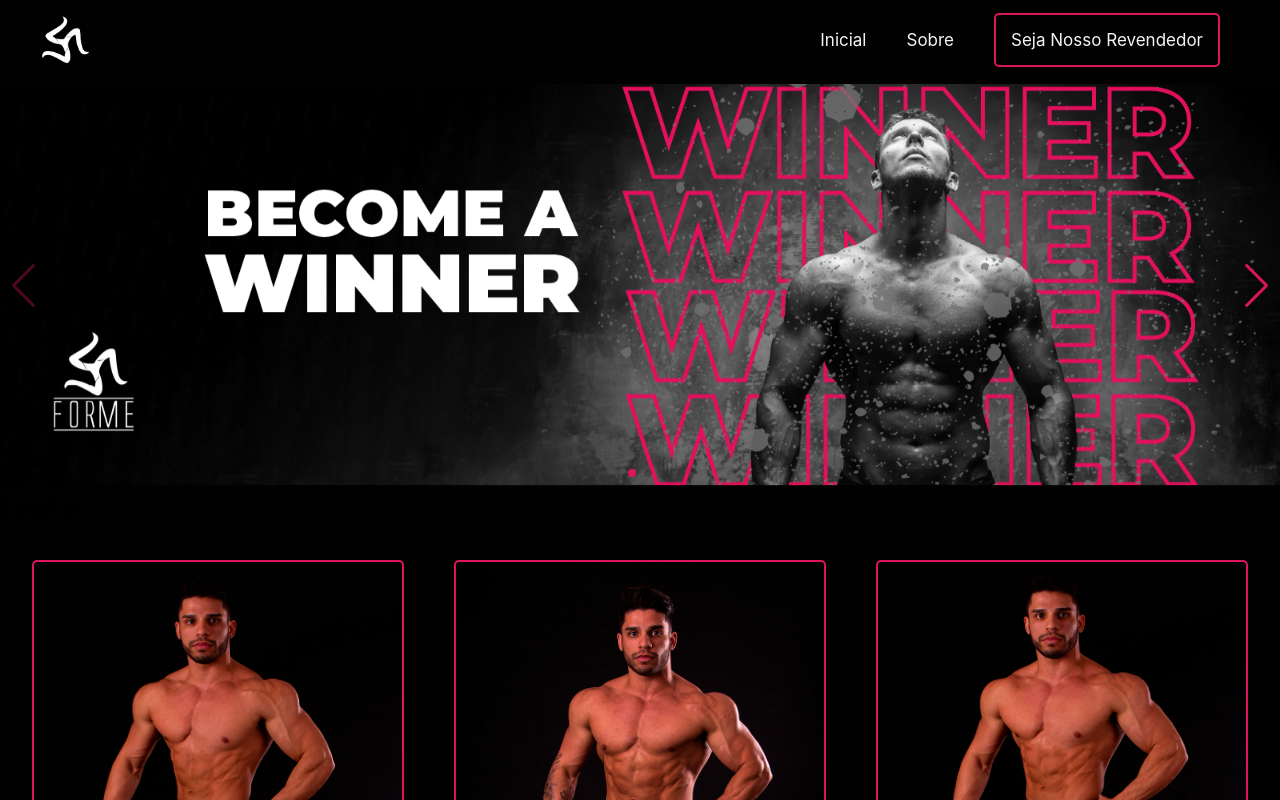
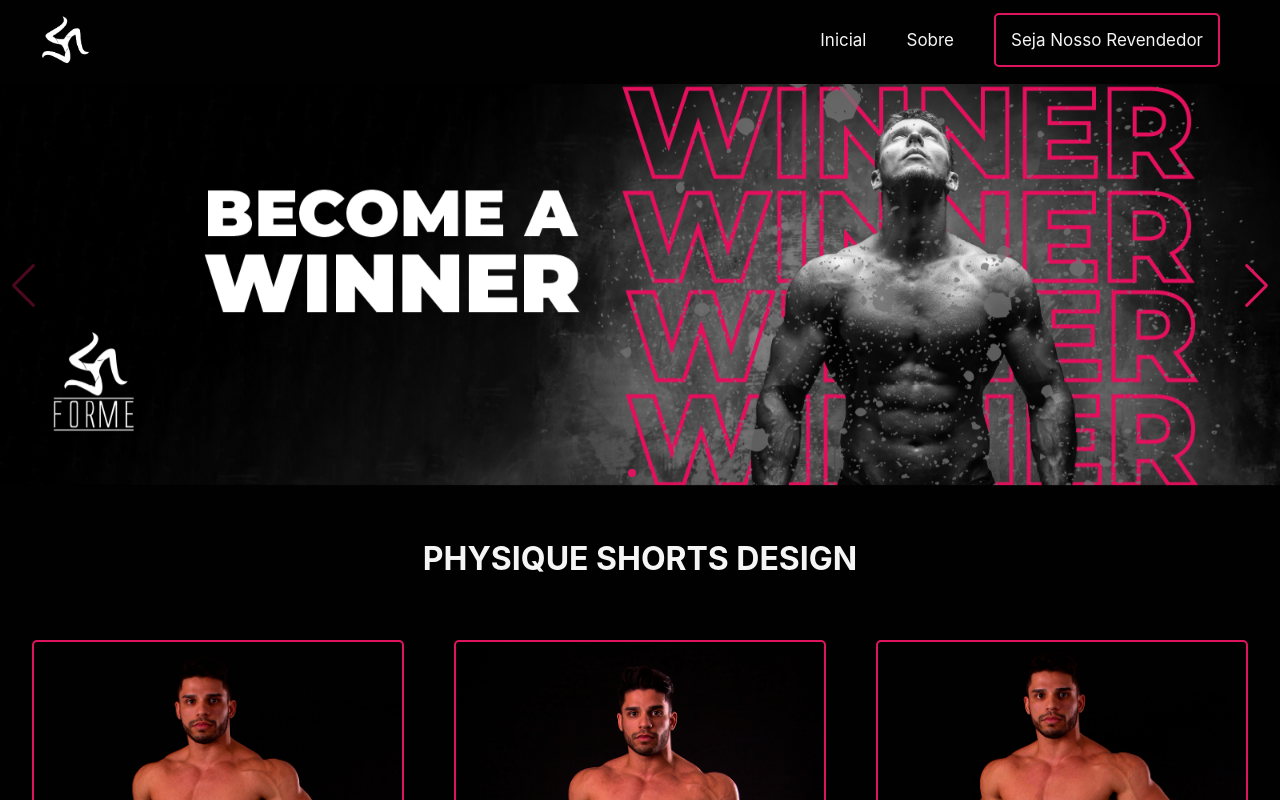
Before and after one commit to cayosantana/site-forme-project, a React (Vite) app: page / in a window 1280 px wide. Shown: the top 800 px of the page. Built offline with nearby package versions, Linux system fonts and the light colour scheme.

Commit message:
Titulo do Carrossel
Criação do titulo para o componente carrossel.

```diff
--- a/src/components/home/home.css
+++ b/src/components/home/home.css
@@ -2,3 +2,12 @@
     width: 100%;
     object-fit: cover;
 }
+.container-title {
+
+}
+.container-title h1 {
+    color: whitesmoke;
+    text-align: center;
+    margin: 50px 0px 30px 0px;
+
+}
--- a/src/components/home/home.jsx
+++ b/src/components/home/home.jsx
@@ -30,7 +30,7 @@ const Home = () => {
                 </Swiper>
             </div>
             <div className='container-title'>
-                <h1>teste</h1>
+                <h1>PHYSIQUE SHORTS DESIGN</h1>
             </div>
             <div>
                 <Carrossel/>
```
